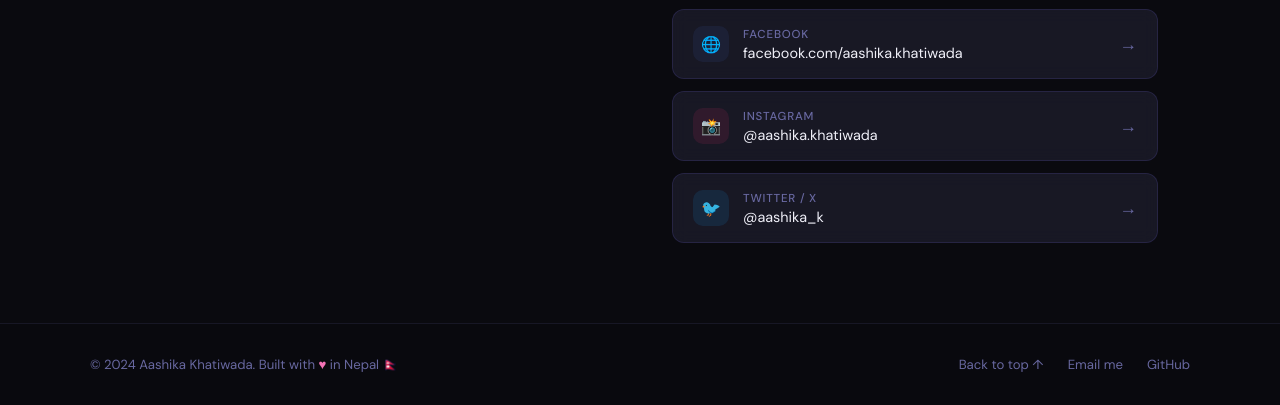
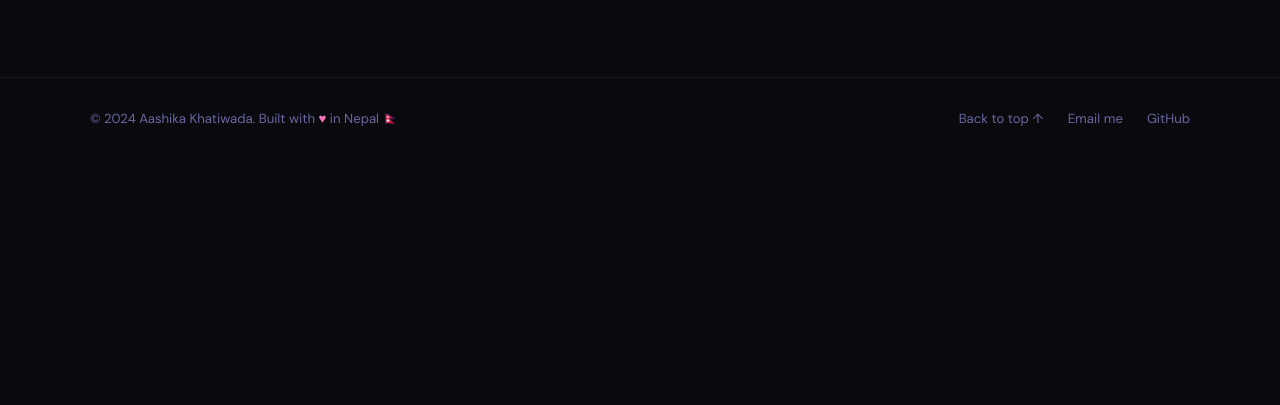
Before and after one commit to aashikaK/Portfolio, a plain HTML site: page index.html in a window 1280 px wide. Shown: the part 4234-4639 px from the top of the page. After the commit the page ends 4393 px from the top, so only its background shows below. Drawn offline with nearby package versions, Linux system fonts and the light colour scheme.

Commit message:
Updated contacts

```diff
--- a/index.html
+++ b/index.html
@@ -1334,7 +1334,7 @@
           <span class="contact-link-arrow">→</span>
         </a>
 
-        <a href="https://www.facebook.com/aashika.khatiwada.5" target="_blank" class="contact-link reveal reveal-delay-3">
+        <!-- <a href="https://www.facebook.com/aashika.khatiwada.5" target="_blank" class="contact-link reveal reveal-delay-3">
           <div class="contact-link-icon" style="background:rgba(66,103,178,0.12);">🌐</div>
           <div class="contact-link-info">
             <div class="contact-link-label">Facebook</div>
@@ -1358,7 +1358,7 @@
             <div class="contact-link-label">Twitter / X</div>
             <div class="contact-link-value">@aashika_k</div>
           </div>
-          <span class="contact-link-arrow">→</span>
+          <span class="contact-link-arrow">→</span> -->
         </a>
 
       </div>
```
